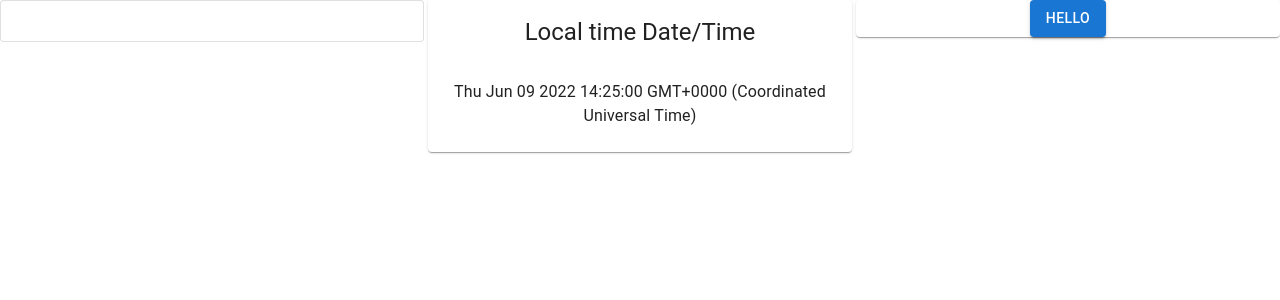
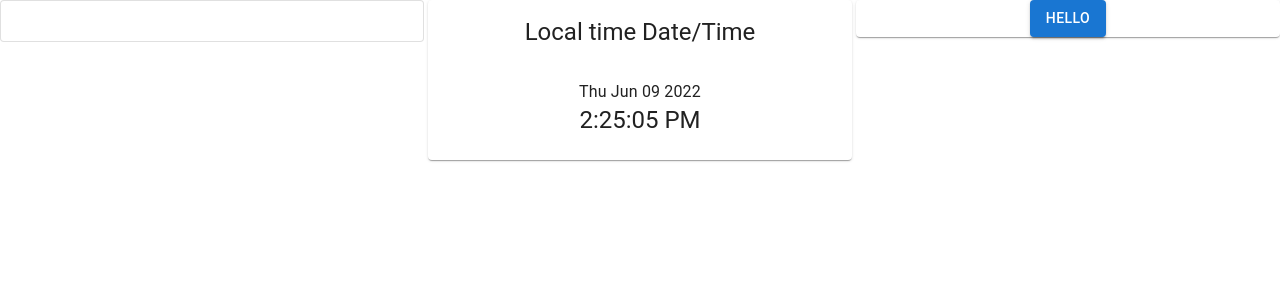
Before and after one commit to theodorwill/slutprojekt-dashboard, a React (Create React App) app: page / in a window 1280 px wide. Shown: the top 300 px of the page. Built offline with nearby package versions, Linux system fonts and the light colour scheme; no server answers.

Commit message:
Minor changes

```diff
--- a/src/components/LocalTime.jsx
+++ b/src/components/LocalTime.jsx
@@ -1,21 +1,28 @@
+import { useEffect, useState } from 'react'
 import Card from '@mui/material/Card'
 import CardHeader from '@mui/material/CardHeader'
 import CardContent from '@mui/material/CardContent'
 import Typography from '@mui/material/Typography'
 
 const LocalTime = () => {
-    const currentDateTime = Date().toLocaleString()
+  const [time, setTime] = useState(new Date())
+
+  useEffect(() => {
+    const interval = setInterval(() => {
+      setTime(new Date())
+    }, 1000)
+    return () => clearInterval(interval)
+  }, [])
+
   return (
     <div>
       <Card>
-                <CardHeader title="Local time Date/Time"/>
+        <CardHeader title="Local time Date/Time" />
         <CardContent>
-                    <Typography variant="body1">
-                        {currentDateTime}
-                    </Typography>
+          <Typography variant="body1">{time.toDateString()}</Typography>
+          <Typography variant="h5">{time.toLocaleTimeString()}</Typography>
         </CardContent>
       </Card>
-
     </div>
   )
 }
--- a/src/views/Home.jsx
+++ b/src/views/Home.jsx
@@ -16,10 +16,10 @@ const Home = () => {
         spacing={0.5}
       >
         <Grid item xs={12} sm={6} md={4}>
-            <WeatherWidget />
+          <WeatherWidget />
         </Grid>
         <Grid item xs={12} sm={6} md={4}>
-          <LocalTime/>
+          <LocalTime />
         </Grid>
         <Grid item xs={12} sm={6} md={4}>
           <Paper>
```
Lines whose indentation alone changed are shown as unchanged.
